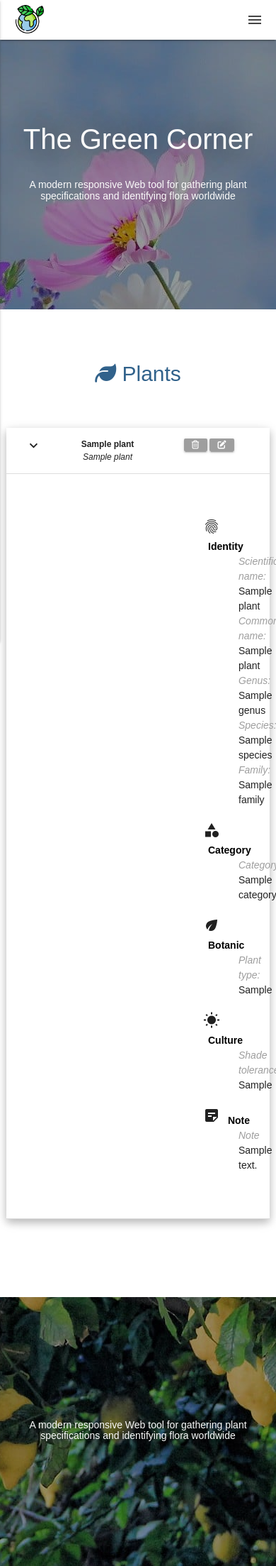
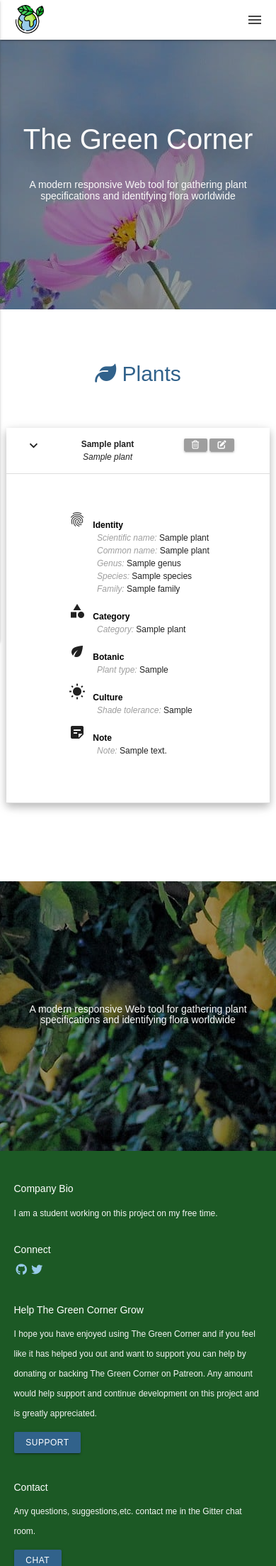
Before and after one commit to sctlcd/the-green-corner, a Flask app: page /get_plants in a window 390 px wide, after a click that opens the changed part. Shown: the top 2207 px of the page at 71% size. Run offline with Flask 2, Linux system fonts and the light colour scheme; a database or web service that is not in the repository returns one stand-in record (values such as "Sample title"); some libraries are stand-ins or nearby versions; some web fonts are replaced.

Commit message:
testing, bug fixing on plant fields display in view/add/edit page, readme update

```diff
--- a/app.py
+++ b/app.py
@@ -140,6 +140,7 @@ def update_plant(plant_id):
         'genus': request.form.get('genus'),
         'species': request.form.get('species'),
         'family': request.form.get('family'),
+        'category_name': request.form.get('category_name'),
         'plant_type': request.form.get('plant_type'),
         'shade_tolerance': request.form.get('shade_tolerance'),
         'note': request.form.get('note')
@@ -163,16 +164,16 @@ def delete_plant(plant_id):
 @app.route('/search_plants', methods=['POST'])
 def search_plants():
     """
-        Search plant by common name from database.
+        Search plant by common name and scientific name from database.
 
         Display all the database records matching with the search text
         entered.
     """
     search_text = request.form.get('search_text')
-    plants_search_cn = list(mongo.db.plants.find({'common_name': {"$regex": f'.*{search_text}.*'}}))
-    plants_search_sn = list(mongo.db.plants.find({'scientific_name': {"$regex": f'.*{search_text}.*'}}))
-    plants_search_c = list(mongo.db.categories.find({'category_name': {"$regex": f'.*{search_text}.*'}}))
-    plants_search = plants_search_cn + plants_search_sn + plants_search_c
+    plants_search = list(mongo.db.plants.find(
+        {'common_name': {"$regex": f'.*{search_text}.*'}})) \
+        + list(mongo.db.plants.find(
+        {'scientific_name': {"$regex": f'.*{search_text}.*'}}))
 
     if search_text == "" or len(plants_search) == 0:
         return render_template("noresultsfound.html",
--- a/static/assets/css/style.css
+++ b/static/assets/css/style.css
@@ -55,11 +55,6 @@ h4 {
 }
 
 /* -------------------------------------------------------- Plants page ---------------------------------*/
-.plant-section-title {
-  text-align: left;
-  margin-left: 250px;
-}
-
 .prefix~label {
   margin-left: 0.5rem;
 }
@@ -932,6 +945,24 @@ textarea.materialize-textarea.valid:focus, .select-wrapper.valid>input.select-dr
   .contact-section a {
     margin-top: 5%;
   }
+
+  /* plants page */
+  .plant-section-title {
+    margin-left: 60px;
+    margin-top: 10px;
+  }
+
+  .plant-section-content {
+    margin-left: 100px;
+  }
+
+  .section div #identity-section div, .section div #identity-section div label,
+  .section div #plant-section div, .section div #plant-section div label,
+  .section div #botanic-section div, .section div #botanic-section div label,
+  .section div #culture div, .section div #culture div label,
+  .section div #note-section div, .section div #note-section div label {
+    font-size: 12px;
+  }
 }
 
 /* Small - phones */
--- a/templates/addplant.html
+++ b/templates/addplant.html
@@ -52,7 +52,7 @@
             <select id="category_name" name="category_name">
               <option value="" disabled selected>Choose Category</option>
               {% for category in categories %}
-              <option value="{{category.category_name}}">{{category.category_name}}</option>
+              <option value="{{ category.category_name }}">{{ category.category_name }}</option>
               {% endfor %}
             </select>
             <label for="category_name" data-error="wrong" data-success="right">Category</label>
@@ -69,7 +69,7 @@
             <select id="plant_type" name="plant_type">
               <option value="" disabled selected>Choose Plant type</option>
               {% for type in plant_types %}
-              <option value="{{type.plant_type_name}}">{{type.plant_type_name}}</option>
+              <option value="{{ type.plant_type_name }}">{{ type.plant_type_name }}</option>
               {% endfor %}
             </select>
             <label for="plant_type" data-error="wrong" data-success="right">Plant type</label>
@@ -86,7 +86,7 @@
             <select id="shade_tolerance" name="shade_tolerance">
               <option value="" disabled selected>Choose Shade tolerance</option>
               {% for tolerance in shade_tolerance %}
-              <option value="{{tolerance.shade_tolerance_name}}">{{tolerance.shade_tolerance_name}}</option>
+              <option value="{{ tolerance.shade_tolerance_name }}">{{ tolerance.shade_tolerance_name }}</option>
               {% endfor %}
             </select>
             <label for="shade_tolerance" data-error="wrong" data-success="right">Shade tolerance</label>
--- a/templates/base.html
+++ b/templates/base.html
@@ -55,7 +55,7 @@
                 <!-- Search bar -->
                 <form action="{{ url_for('search_plants') }}" method="POST">
                   <div class="input-field">
-                    <input id="search_text_navbar" type="search" name="search_text" placeholder="Search plants, categories...">
+                    <input id="search_text_navbar" type="search" name="search_text" placeholder="Search plants">
                     <label class="label-icon" for="search_text_navbar">
                       <i class="material-icons left">search</i>
                     </label>
@@ -85,7 +85,7 @@
                 <!-- Search bar -->
                 <form action="{{ url_for('search_plants') }}" method="POST">
                   <div class="input-field">
-                    <input id="search_text_sidenav" type="search" name="search_text" placeholder="Search plants, categories...">
+                    <input id="search_text_sidenav" type="search" name="search_text" placeholder="Search plants">
                     <label class="label-icon" for="search_text_sidenav">
                       <i class="material-icons left">search</i>
                     </label>
--- a/templates/home.html
+++ b/templates/home.html
@@ -56,7 +56,7 @@
                 <!-- Search bar -->
                 <form action="{{ url_for('search_plants') }}" method="POST">
                   <div class="input-field">
-                    <input id="search_text_navbar" type="search" name="search_text" placeholder="Search plants, categories...">
+                    <input id="search_text_navbar" type="search" name="search_text" placeholder="Search plants">
                     <label class="label-icon" for="search_text_navbar">
                       <i class="material-icons left">search</i>
                     </label>
@@ -87,7 +87,7 @@
                 <!-- Search bar -->
                 <form action="{{ url_for('search_plants') }}" method="POST">
                   <div class="input-field">
-                    <input id="search_text_sidenav" type="search" name="search_text" placeholder="Search plants, categories...">
+                    <input id="search_text_sidenav" type="search" name="search_text" placeholder="Search plants">
                     <label class="label-icon" for="search_text_sidenav">
                       <i class="material-icons left">search</i>
                     </label>
@@ -175,7 +175,6 @@
       <div class="section">
         <div class="row">
           <div class="col s12 center contact-section">
-            <h3><i class="mdi-content-send"></i></h3>
             <h4 class="blue-text">Contact</h4>
             <p class="left-align light">The Green Corner has a Gitter chat room set up where you can talk directly. Come in and discuss new features, future goals, general problems or questions, or anything else you can think of.</p>
             <a class="btn waves-effect waves-light lighten-3 btn-chat" target="_blank" href="https://gitter.im/">Chat</a>
--- a/templates/plants.html
+++ b/templates/plants.html
@@ -74,7 +74,7 @@
             </div>
             <div class="plant-section-content">
               <label id="category-label">Category: </label>
-              <span id="category">{{ plant.category }}</span>
+              <span id="category">{{ plant.category_name }}</span>
             </div>
           </div>
           <div id="botanic-section">
@@ -103,8 +103,14 @@
               <label id="note-label-section">Note</label>
             </div>
             <div class="plant-section-content">
-              <label id="note-label">Note</label>
-              <span id="note" class="materialize-textarea">{{ plant.note }}</span>
+              <label id="note-label">Note: </label>
+              <span id="note" class="materialize-textarea">
+                {% if plant.note == "" %}
+                -
+                {% else %}
+                {{ plant.note }}
+                {% endif %}
+              </span>
             </div>
           </div>
         </div>
--- a/templates/plantsearchresults.html
+++ b/templates/plantsearchresults.html
@@ -18,7 +18,7 @@
         </div>
         <div class="col s5">
           <!-- Modal Structure -->
-          <div id="modal-delete" class="modal">
+          <div id="{{ plant._id }}" class="modal">
             <div class="modal-content">
               <h4>Delete Plant</h4>
               <p>Are you sure you want to delete this plant?</p>
@@ -29,7 +29,7 @@
             </div>
           </div>
           <!-- Modal Trigger -->
-          <a id="btn-delete" href="#modal-delete" class="waves-effect waves-light btn grey modal-trigger"><span class="far fa-trash-alt"></span></a>
+          <a id="btn-delete" href="#{{ plant._id }}" class="waves-effect waves-light btn grey modal-trigger"><span class="far fa-trash-alt"></span></a>
           <a id="btn-edit" href="{{ url_for('edit_plant', plant_id=plant._id) }}" class="waves-effect waves-light btn grey "><span class="fas fa-edit"></span></a>
         </div>
       </div>
--- a/testing/testing_README.txt
+++ b/testing/testing_README.txt
@@ -30,9 +30,9 @@ View a error page if the page doesn't exist| - | Pass | - | - | - | - | - | - |
 | Add a category | Click on Categories menu then Add category sub-menu, fill all the fields and submit | The category should be added in the Categories page and in the database | as expected |
 | Edit a category | Click on Edit button for the chosen category in the Categories page, update fields and submit | The category should be updated in the Categories page and in the database | as expected |
 | Delete a category | Click on Delete button for the chosen category in the Categories page. A confirmation modal should pop up. Agree | The category should be updated in the Categories page and in the database | as expected |
-| Search by scientific name, common name, category | Enter a scientific plant name (or part of it) and submit. Redo this test case with a common plant name and a plant category (or part of it) | The result of the search should be displayed in the Plants page | as expected |
-| View a specific message if no search result found | Enter a search which does not exist | The No results found page should be displayed (example: *aaaaa* ) | not as expected |
-| View a error page if the page doesn't exist | Enter an URL which does not exist | The 404 error page should be displayed (example: *https://the-green-corner.herokuapp.com/get_plants/bb* ) | as expected |
+| Search by scientific name, common name | Enter a scientific plant name (or part of it) and submit. Redo this test case with a common plant name (or part of it) | The result of the search should be displayed in the Plant search results page | The search feature filters by common name or scientific name but the list rendering fails. |
+| View a specific message if no search result found | Enter a search which does not exist | The No results found page should be displayed (example: *aaaaa* ) | as expected |
+| View an error page if the page doesn't exist | Enter an URL which does not exist | The 404 error page should be displayed (example: *https://the-green-corner.herokuapp.com/get_plants/bb* ) | as expected |
 
 
 ## Layout responsiveness
```
Also changed, not shown: other parts of static/assets/css/style.css (+46 -2 lines), templates/editplant.html (+15 -11 lines), README.md.
